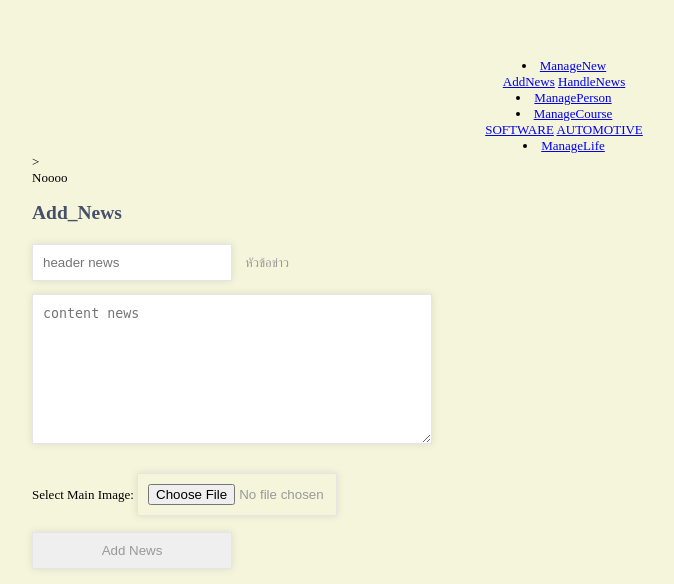
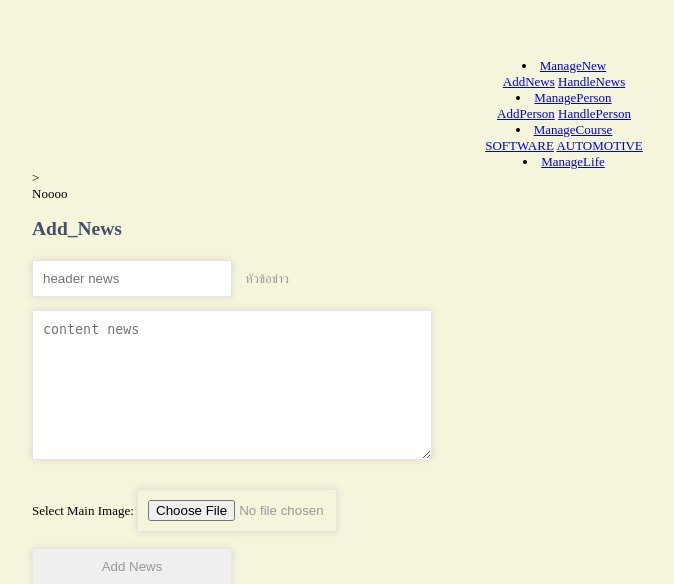
Before and after one commit to Web-TU-PINE/aaaa, a PHP site: page /Admin/add_new.php in a window 1280 px wide. Shown: the top 584 px of the page, without its empty margins (76-750 px from the left). Run offline with PHP 8.4, Linux system fonts and the light colour scheme; some libraries are stand-ins or nearby versions.

Commit message:
เพิ่มแท็บ
เพิ่มแท็บในส่วนของManageperson   1.add_person 2.Handleperson

```diff
--- a/edit 3 data 27-03-2017 time11.30 PM/include/TabAdminMENU.php
+++ b/edit 3 data 27-03-2017 time11.30 PM/include/TabAdminMENU.php
@@ -10,9 +10,10 @@
                </li>
 
                 <li class="manage-Course dropdown">
-                   <a href="showAllnew.php" class="btn btn-block btn-info">ManagePerson</a>
+                   <a href="showAllperson.php" class="btn btn-block btn-info">ManagePerson</a>
                         <div class="dropdown-content">
-
+                               <a href="Admin/add_person.php">AddPerson</a>
+                               <a href="showAllperson.php?status=admin">HandlePerson</a>
                             </div>
                </li>
 
```
